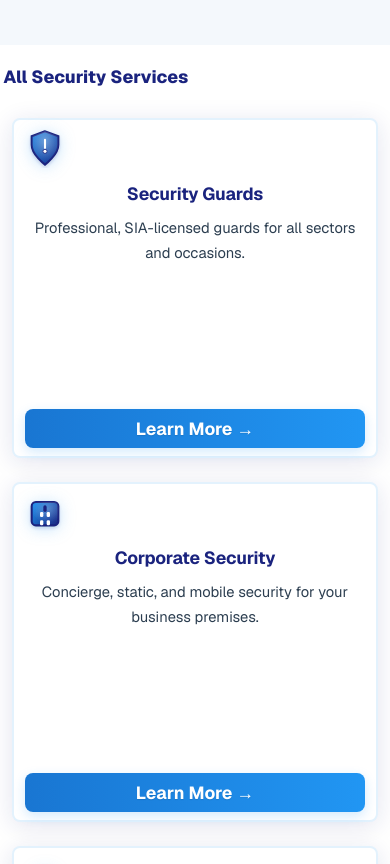
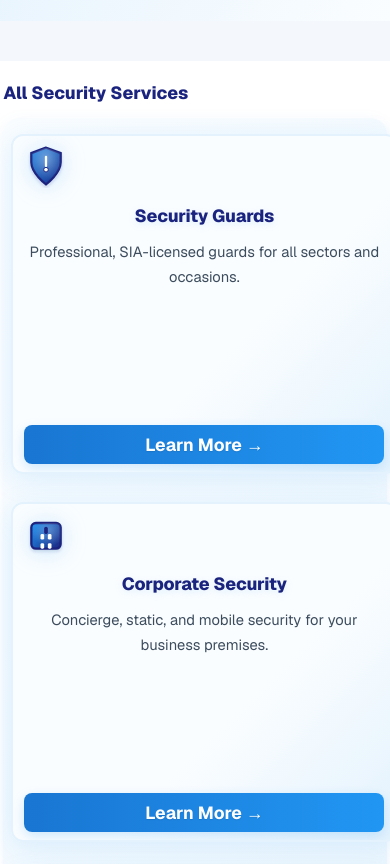
Before and after one commit to ghulam-mujtaba5/client1.2, a Next.js app: page /services in a window 390 px wide. Shown: the part 1129-1993 px from the top of the page. Built offline with nearby package versions, Linux system fonts and the light colour scheme.

Commit message:
Refactor ServicesPage and ServiceCard styles; enhance layout responsiveness, improve visual aesthetics with gradients, and update spacing for better user experience.

```diff
--- a/app/services/ServicesPage.module.css
+++ b/app/services/ServicesPage.module.css
@@ -8,12 +8,16 @@
 }
 .servicesSection {
   text-align: center;
-  margin: clamp(2rem, 5vw, 4rem) auto;
+  margin: clamp(2.5rem, 5vw, 5rem) auto;
   width: 100%;
   box-sizing: border-box;
   opacity: 0;
   animation: fadeIn 0.6s ease-out forwards;
   position: relative;
+  background: linear-gradient(120deg, #e3f2fd 0%, #fafdff 100%);
+  border-radius: 18px;
+  box-shadow: 0 4px 32px rgba(33,150,243,0.07);
+  padding-bottom: 2.5rem;
 }
 .servicesSection::before {
   content: '';
@@ -55,9 +59,9 @@
 .servicesList {
   display: grid;
   grid-template-columns: repeat(auto-fit, minmax(300px, 1fr));
-  gap: clamp(1.5rem, 3vw, 2.5rem);
+  gap: clamp(1.7rem, 3vw, 2.7rem);
   list-style: none;
-  padding: clamp(1rem, 3vw, 2rem);
+  padding: clamp(1.5rem, 3vw, 2.5rem);
   width: 100%;
   max-width: 1400px;
   margin: 0 auto;
@@ -65,6 +69,9 @@
   opacity: 0;
   animation: fadeIn 0.8s ease-out 0.6s forwards;
   position: relative;
+  background: linear-gradient(120deg, #fafdff 0%, #e3f2fd 100%);
+  border-radius: 16px;
+  box-shadow: 0 2px 16px rgba(33,150,243,0.05);
 }
 @keyframes fadeIn {
   from {
--- a/components/ServiceCard.module.css
+++ b/components/ServiceCard.module.css
@@ -3,60 +3,67 @@
   flex-direction: column;
   align-items: stretch;
   justify-content: space-between;
-  background: var(--white);
-  border-radius: clamp(8px, 2vw, 14px);
-  box-shadow: 0 4px 24px rgba(26,35,126,0.12);
-  padding: clamp(1.2rem, 3vw, 2.2rem) clamp(1rem, 2vw, 1.5rem);
+  background: linear-gradient(135deg, #fafdff 60%, #e3f2fd 100%);
+  border-radius: clamp(12px, 2vw, 18px);
+  box-shadow: 0 6px 28px rgba(33,150,243,0.13);
+  padding: clamp(1.5rem, 3vw, 2.5rem) clamp(1.2rem, 2vw, 2rem);
   text-align: center;
   min-height: 320px;
   text-decoration: none;
   color: var(--gray-dark);
-  border: 2px solid var(--accent-blue-light);
-  margin-bottom: clamp(4px, 1vw, 8px);
+  border: 2.5px solid var(--accent-blue-light);
+  margin-bottom: clamp(8px, 1vw, 16px);
   cursor: pointer;
   width: 100%;
-  max-width: 340px;
+  max-width: 360px;
   margin-left: auto;
   margin-right: auto;
-  transition: box-shadow 0.2s, transform 0.2s, border-color 0.2s;
+  transition: box-shadow 0.22s, transform 0.22s, border-color 0.22s, background 0.3s;
   position: relative;
   isolation: isolate;
+  overflow: hidden;
 }
 .card:focus {
   outline: 3px solid var(--primary-blue);
   outline-offset: 2px;
-  transform: translateY(-4px);
-  box-shadow: 0 12px 36px rgba(26,35,126,0.18);
+  transform: translateY(-6px) scale(1.03);
+  box-shadow: 0 16px 40px rgba(33,150,243,0.18);
+  border-color: var(--primary-blue);
+  background: linear-gradient(135deg, #e3f2fd 60%, #bbdefb 100%);
 }
 .card:hover {
-  transform: translateY(-4px);
-  box-shadow: 0 12px 36px rgba(26,35,126,0.18);
+  transform: translateY(-6px) scale(1.03);
+  box-shadow: 0 16px 40px rgba(33,150,243,0.18);
   border-color: var(--primary-blue);
+  background: linear-gradient(135deg, #e3f2fd 60%, #bbdefb 100%);
 }
 .icon {
-  height: clamp(40px, 5vw, 56px);
-  width: clamp(40px, 5vw, 56px);
-  margin-bottom: clamp(14px, 2vw, 22px);
-  filter: drop-shadow(0 2px 8px rgba(33, 150, 243, 0.25));
-  transition: transform 0.2s;
+  height: clamp(44px, 5vw, 60px);
+  width: clamp(44px, 5vw, 60px);
+  margin-bottom: clamp(16px, 2vw, 24px);
+  filter: drop-shadow(0 2px 12px rgba(33, 150, 243, 0.22));
+  transition: transform 0.22s, filter 0.22s;
 }
-.card:hover .icon {
-  transform: scale(1.12);
+.card:hover .icon, .card:focus .icon {
+  transform: scale(1.13) rotate(-2deg);
+  filter: drop-shadow(0 4px 16px rgba(33, 150, 243, 0.28));
 }
 .title {
-  font-size: clamp(1.1rem, 3vw, 1.3rem);
-  font-weight: 700;
-  margin-bottom: clamp(10px, 1.5vw, 16px);
+  font-size: clamp(1.18rem, 3vw, 1.35rem);
+  font-weight: 800;
+  margin-bottom: clamp(12px, 1.5vw, 18px);
   color: var(--primary-blue);
   letter-spacing: -0.01em;
+  text-shadow: 0 2px 8px #2196f322;
 }
 .desc {
-  font-size: clamp(1rem, 2vw, 1.08rem);
+  font-size: clamp(1.03rem, 2vw, 1.12rem);
   color: #2c3e50;
   line-height: 1.7;
   max-width: 280px;
   margin: 0 auto 0.5rem auto;
   flex: 1 1 auto;
+  opacity: 0.92;
 }
 .learnMore {
   display: inline-block;
```
